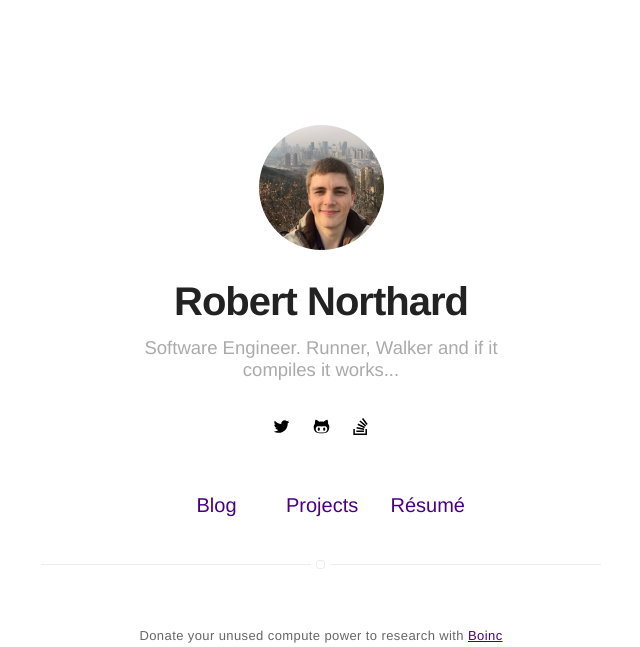
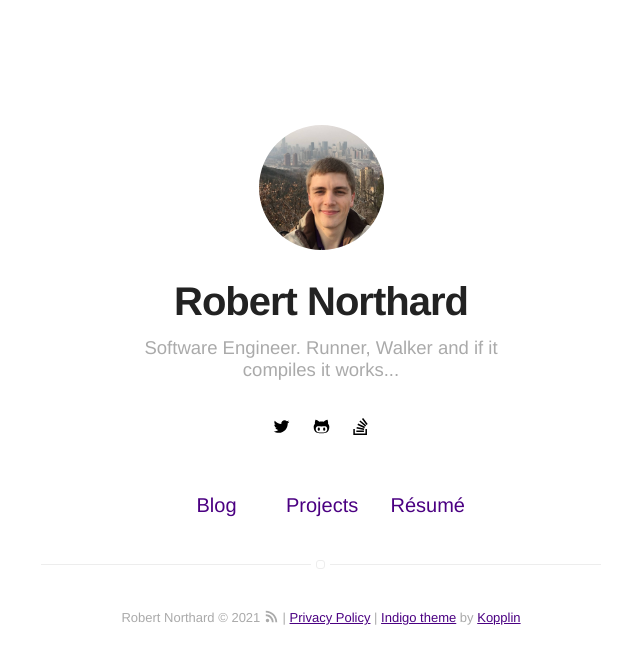
Before and after one commit to RobertNorthard/robertnorthard.github.io, a Jekyll site: the page built from index.html, in a window 1280 px wide. Shown: the top 647 px of the page, without its empty margins (319-959 px from the left). Built offline with Jekyll 4.4.1, drawn with Linux system fonts in a browser that asks for light colours; grey boxes are pictures that could not be loaded.

Commit message:
Update footer.html

```diff
--- a/_includes/footer.html
+++ b/_includes/footer.html
@@ -1,12 +1,4 @@
 <footer class="footer-main">
-    <p class="extra">
-        <p>
-        	Donate your unused compute power to research with <a href="https://boinc.berkeley.edu/">Boinc</a>
-        </p>
-        <p>
-        	<img src="https://boincstats.com/signature/-1/user/2367271/sig.png" alt="Donate your spare compute power."/>
-        </p>
-    </p>
 
     {{ site.name }} © {{ site.time | date: '%Y' }} <a class="link" href="{{ site.url }}/feed.xml" target="_blank"><svg class="icon icon-rss"><use xlink:href="#icon-rss"></use></svg></a>
 
```
